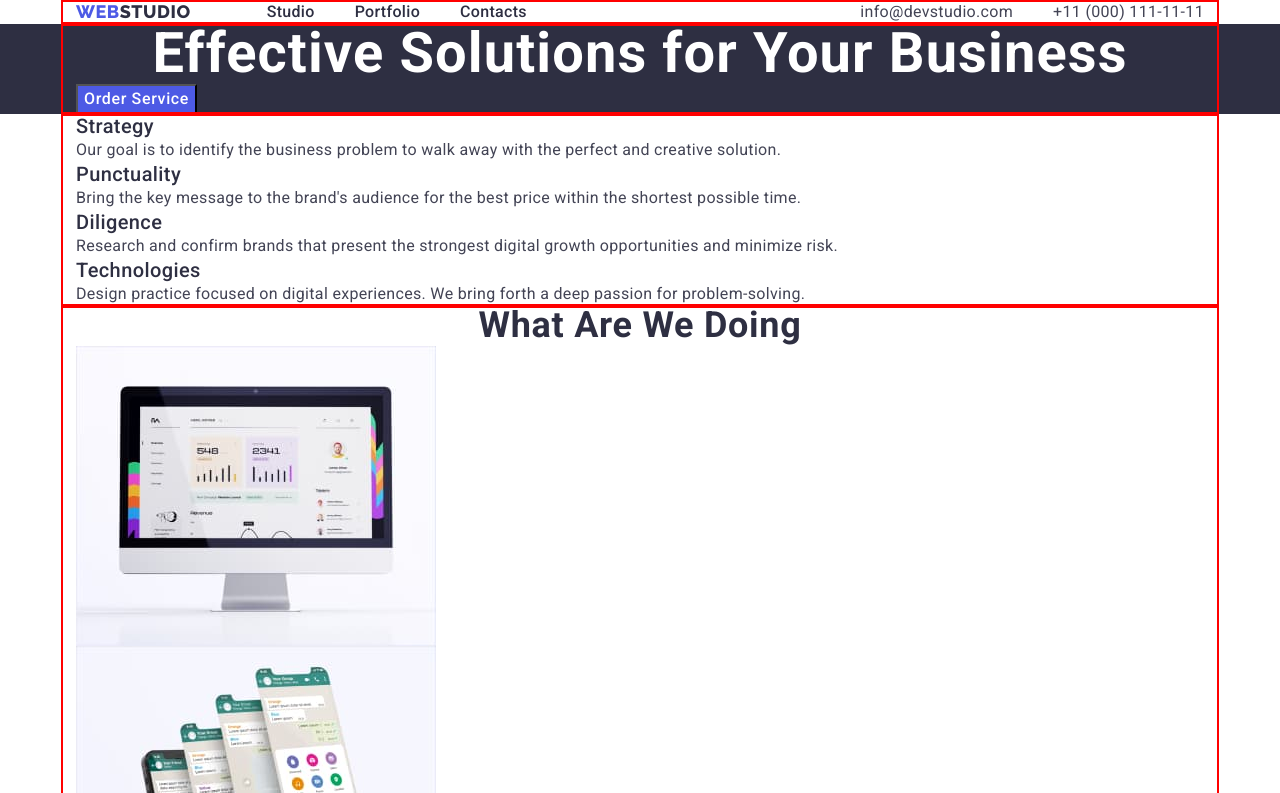
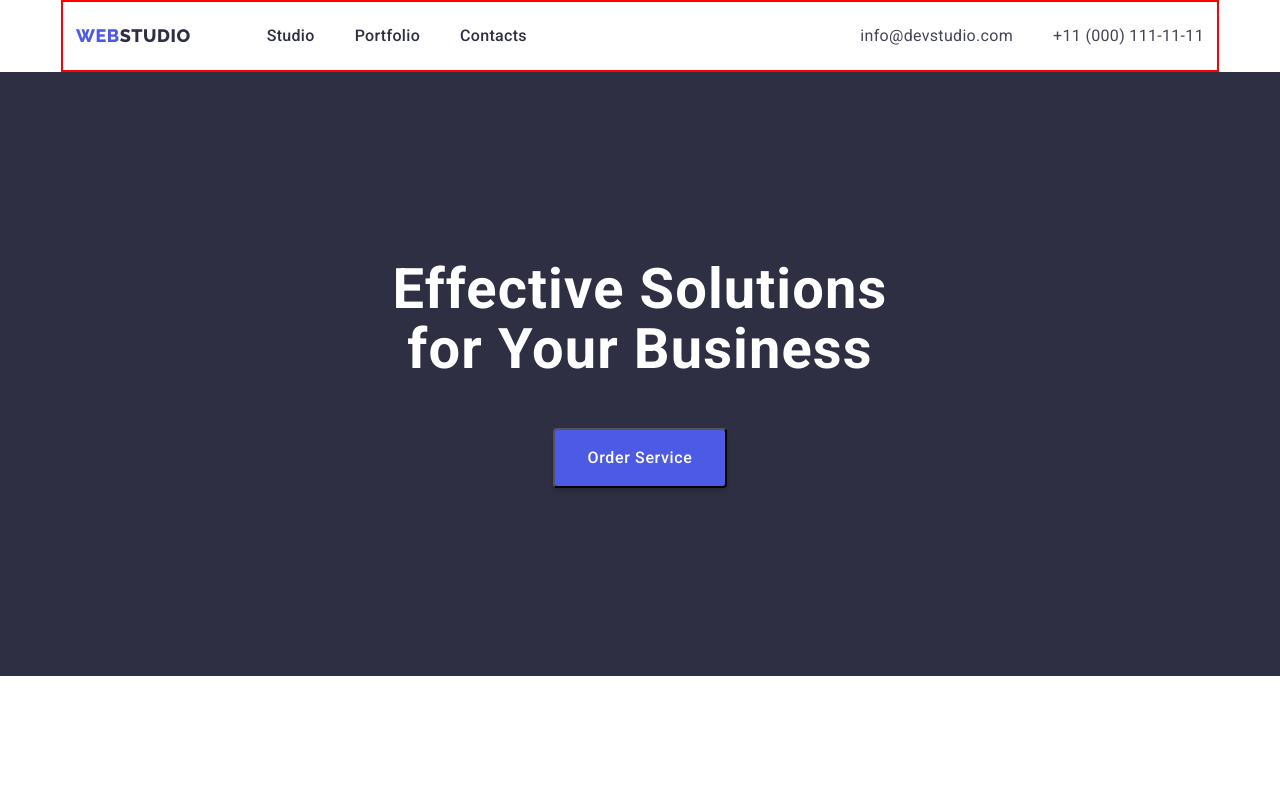
Before and after one commit to Strekozak/goit-markup-hw-03, a plain HTML site: page index.html in a window 1280 px wide. Shown: the top 793 px of the page. Drawn offline with nearby package versions, Linux system fonts and the light colour scheme.

Commit message:
hw 3 flex main

```diff
--- a/css/styles.css
+++ b/css/styles.css
@@ -11,6 +11,7 @@
     --color-grey: #2e2f42;
     --color-white: #ffffff;
     --color-dairy: #fcfcfc;
+
 }
 body {
     background-color: var(--color-white) ;
@@ -21,6 +22,18 @@ body {
     font-size: 16px;
     line-height: 1.5;
     letter-spacing: 0.02em;
+
+}
+.container {
+    width: 1158px;
+    margin-left: auto;
+    margin-right: auto;
+    padding-left: 15px;
+    padding-right: 15px;
+
+    outline: 2px solid red;
+    outline-offset: -2px;
+
 }
 /* Reset */
 .list {
@@ -40,6 +53,8 @@ img {
 }
 
 /* Header */
+
+
 .header-logo {
     color: var(--color-iris);
     font-family: 'Raleway', sans-serif;
@@ -52,10 +67,18 @@ img {
     text-transform: uppercase;
 }
 .header-logo .color {
+    display: block;
+    padding-top: 24px;
+    padding-bottom: 24px;
+
     margin-right: 76px;
     color: var(--color-navy-blue);
 }
 .nav-link {
+    display: block;
+    padding-top: 24px;
+    padding-bottom: 24px;
+
     color: var(--color-navy-blue);
     font-family: Roboto, sans-serif;
     font-weight: 500;
@@ -66,6 +89,10 @@ img {
     font-style: normal;
 }
 .contact-link {
+    display: block;
+    padding-top: 24px;
+    padding-bottom: 24px;
+
     color: var(--color-slate);
     font-weight: 400;
     font-size: 16px;
@@ -91,11 +118,20 @@ img {
 }
 
 /* Hero */
-
 .hero {
     background-color: var(--color-navy-blue);
+    padding-top: 188px;
+    padding-bottom: 188px;
+    margin-bottom: 120px;
 }
 .hero-title {
+    width: 496px;
+    height: 120px;
+    margin-right: auto;
+    margin-left: auto;
+    margin-bottom: 48px;
+
+
     color: var(--color-white);
     font-weight: 700;
     font-size: 56px;
@@ -104,13 +140,22 @@ img {
     letter-spacing: 0.02em
 }
 .hero-btn {
+    display: block;
+    min-width: 169px;
+    min-height: 56px;
+    margin-right: auto;
+    margin-left: auto;
+    padding: 16px 32px;
+    text-align: center;
+    box-shadow: 0px 4px 4px rgba(0, 0, 0, 0.15);
+    border-radius: 4px;
+
     color: var(--color-white);
     background-color: var(--color-iris);
     font-family: "Roboto", sans-serif;
     font-weight: 500;
     font-size: 16px;
     line-height: 1.5;
-    align-items: center;
     letter-spacing: 0.04em;
     cursor: pointer
 }
@@ -120,12 +165,35 @@ img {
 }
 
 /* Features */
+.features {
+    margin-bottom: 120px;
+}
+.features-container {
+    display: flex;
+    flex-wrap: wrap;
+    gap: 24px;
+}
+.features-item {
+   width: 264px;
+}
 .features-title {
     color: var(--color-navy-blue);
     font-weight: 500;
     font-size: 20px;
     line-height: 1.2;
     letter-spacing: 0.02em
+}
+/* what are we doing */
+.works {
+    margin-bottom: 120px;
+}
+.works-container {
+    display: flex;
+    flex-wrap: wrap;
+    gap: 24px;
+}
+.works-title {
+    margin-bottom: 72px;
 }
 
 /* Titles works&team */
@@ -141,15 +209,31 @@ letter-spacing: 0.02em;
 }
 /* Team */
 .team {
-    background-color: var(--color-cloud);
+   background-color: var(--color-cloud);
+}
+.team-container {
+    padding-top: 120px;
+    padding-bottom: 120px;
+}
+.team-list-container {
+    display: flex;
+    flex-wrap: wrap;
+    gap: 24px;
+
 }
 .team-item {
     background-color: var(--color-white);
+    box-shadow: 0px 1px 6px rgba(46, 47, 66, 0.08), 0px 1px 1px rgba(46, 47, 66, 0.16), 0px 2px 1px rgba(46, 47, 66, 0.08);
+    border-radius: 0px 0px 4px 4px;
+}
+.team-subtitle {
+    padding: 32px 16px;
 }
 
 /* Titles avatar&examples */
 .avatar-title,
 .examples-title {
+    margin-bottom: 8px;
     color: var(--color-navy-blue);
     font-weight: 500;
     font-size: 20px;
--- a/index.html
+++ b/index.html
@@ -48,37 +48,35 @@
     </header>
     <main>
       <section class="hero">
-        <div class="container">
         <h1 class="hero-title">Effective Solutions for Your Business</h1>
         <button type="button" class="hero-btn">Order Service</button>
-        </div>
       </section>
       <section class="features">
         <div class="container">
           <h2 hidden class="features">Features</h2>
-          <ul class="list">
-            <li>
+          <ul class="list features-container">
+            <li class="features-item">
               <h3 class="features-title">Strategy</h3>
               <p class="features-text">
                 Our goal is to identify the business problem to walk away with
                 the perfect and creative solution.
               </p>
             </li>
-            <li>
+            <li class="features-item">
               <h3 class="features-title">Punctuality</h3>
               <p class="features-text">
                 Bring the key message to the brand's audience for the best price
                 within the shortest possible time.
               </p>
             </li>
-            <li>
+            <li class="features-item">
               <h3 class="features-title">Diligence</h3>
               <p class="features-text">
                 Research and confirm brands that present the strongest digital
                 growth opportunities and minimize risk.
               </p>
             </li>
-            <li>
+            <li class="features-item">
               <h3 class="features-title">Technologies</h3>
               <p class="features-text">
                 Design practice focused on digital experiences. We bring forth a
@@ -91,7 +89,7 @@
       <section class="works">
         <div class="container">
           <h2 class="works-title">What are we doing</h2>
-          <ul class="list">
+          <ul class="list works-container">
             <li>
               <img
                 src="./images/img-1-descpot.jpg"
@@ -120,9 +118,9 @@
         </div>
       </section>
       <section class="team">
-        <div class="container">
+        <div class="container team-container">
           <h2 class="team-title">Our Team</h2>
-          <ul class="list">
+          <ul class="list team-list-container">
             <li class="team-item">
               <img
                 src="./images/1-team.jpg"
@@ -131,8 +129,10 @@
                 height="260"
                 class="team-avatar"
               />
+              <div class="team-subtitle">
                 <h3 class="avatar-title">Mark Guerrero</h3>
                 <p class="avatar-text">Product Designer</p>
+              </div>
             </li>
             <li class="team-item">
               <img
@@ -142,8 +142,10 @@
                 height="260"
                 class="team-avatar"
               />
+              <div class="team-subtitle">
                 <h3 class="avatar-title">Tom Ford</h3>
                 <p class="avatar-text">Frontend Developer</p>
+              </div>
             </li>
             <li class="team-item">
               <img
@@ -153,8 +155,10 @@
                 height="260"
                 class="team-avatar"
               />
+              <div class="team-subtitle">
                 <h3 class="avatar-title">Camila Garcia</h3>
                 <p class="avatar-text">Marketing</p>
+              </div>
             </li>
             <li class="team-item">
               <img
@@ -164,8 +168,10 @@
                 height="260"
                 class="team-avatar"
               />
+              <div class="team-subtitle">
                 <h3 class="avatar-title">Daniel Wilson</h3>
                 <p class="avatar-text">UI Designer</p>
+              </div>
             </li>
           </ul>
         </div>
```
Lines whose indentation alone changed are shown as unchanged.
